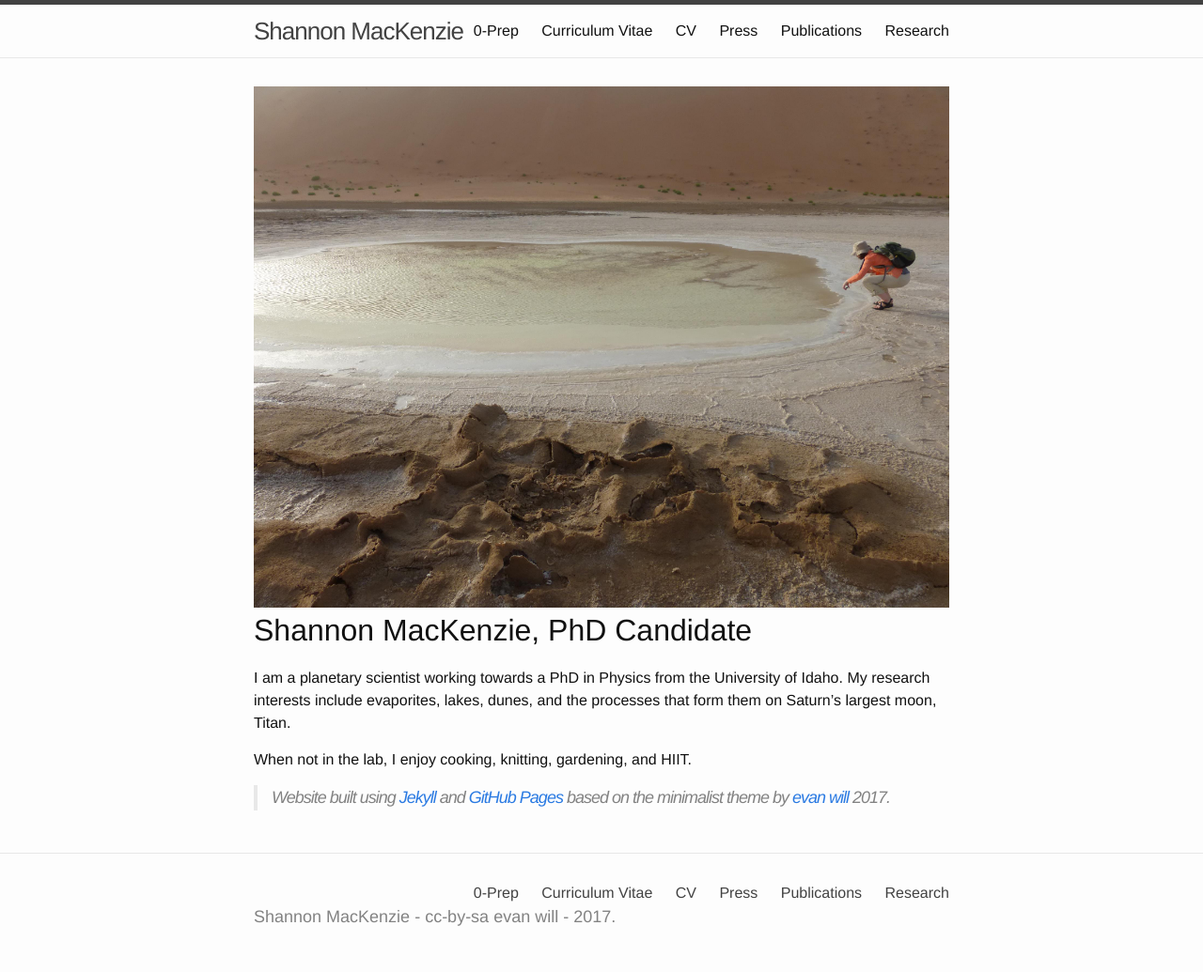
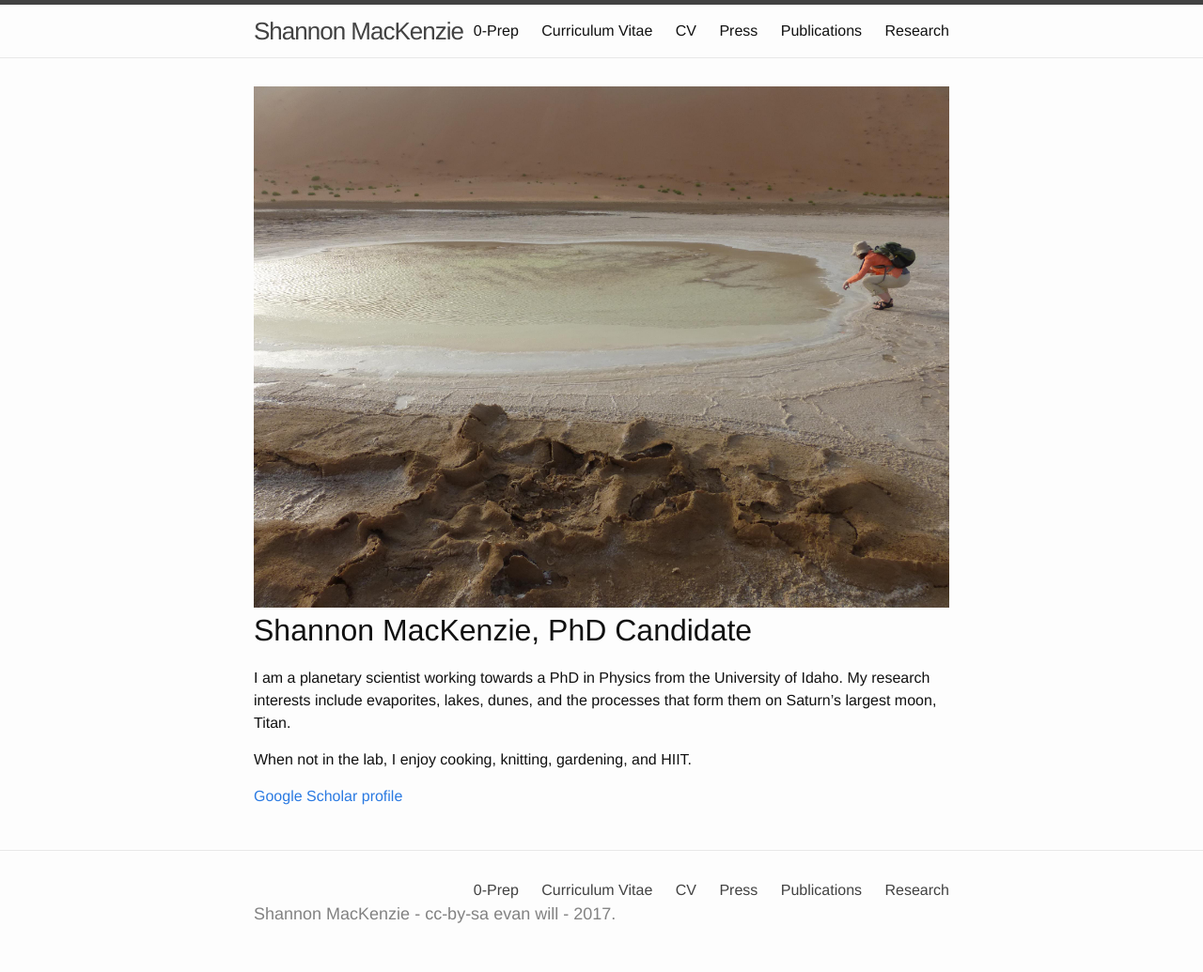
Before and after one commit to shannonmackenzie/shannonmackenzie.github.io, a Jekyll site: the page built from index.md, in a window 1280 px wide. Shown: the whole page at 94% size. Built offline with Jekyll 4.4.1, drawn with Linux system fonts in a browser that asks for light colours.

Commit message:
Update index.md

```diff
--- a/index.md
+++ b/index.md
@@ -13,5 +13,4 @@ I am a planetary scientist working towards a PhD in Physics from the University
 When not in the lab, I enjoy cooking, knitting, gardening, and HIIT.
 
 
-> Website built using [Jekyll](https://jekyllrb.com/) and [GitHub Pages](https://pages.github.com/)
-> based on the minimalist theme by <a href="https://github.com/evanwill">evan will</a> 2017.
+[Google Scholar profile](https://scholar.google.com/citations?user=982dVpEAAAAJ&hl=en)
```
